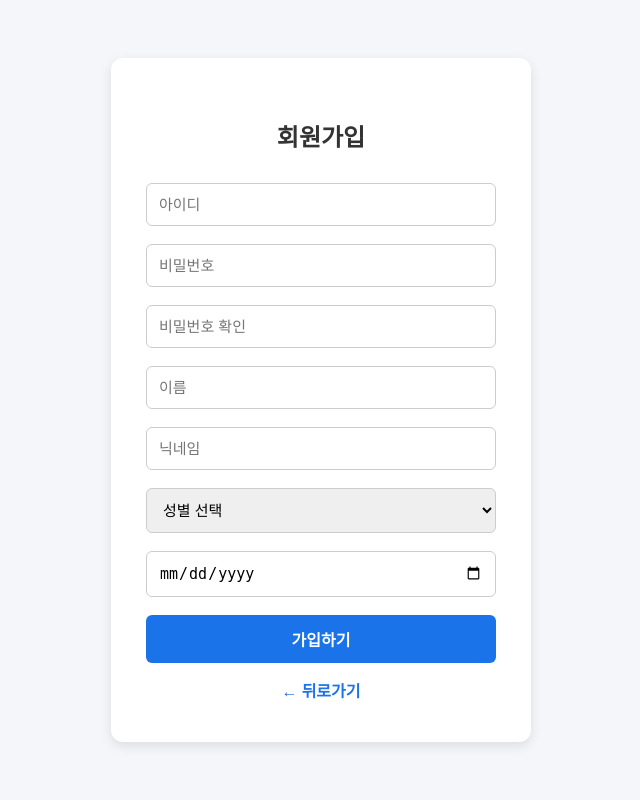
After one commit to kang-bs/senior-care-project, a Flask app: page /register in a window 1280 px wide. The commit adds this page. Shown: the whole page, without its empty margins (319-959 px from the left). Run offline with Flask 3, Linux system fonts and the light colour scheme.

Commit message:
일반 로그인 추가

```diff
--- a/requirements.txt
+++ b/requirements.txt
@@ -1,3 +1,4 @@
+bcrypt==4.3.0
 blinker==1.9.0
 cachelib==0.13.0
 certifi==2025.7.14
--- a/routes/auth.py
+++ b/routes/auth.py
@@ -4,6 +4,7 @@ from flask_dance.contrib.google import google
 from models import db, User
 import requests
 from config import Config
+import bcrypt
 
 # 인증 관련 라우트를 담당하는 블루프린트 생성
 auth_bp = Blueprint("auth", __name__)
@@ -46,13 +47,6 @@ def google_login_callback():
     # 로그인 처리 후 프로필 페이지로 이동
     login_user(user)
     return redirect(url_for("auth.profile"))
-
-# 로그인한 사용자의 프로필 페이지
-@auth_bp.route("/profile")
-@login_required
-def profile():
-    return render_template("profile.html", user=current_user)
-
 
 # 카카오 OAuth 로그인 후 콜백 처리
 @auth_bp.route("/kakao_login_callback")
@@ -117,6 +111,73 @@ def kakao_login_callback():
     login_user(user)
     return redirect(url_for("auth.profile"))
 
+# 로그인한 사용자의 프로필 페이지
+@auth_bp.route("/profile")
+@login_required
+def profile():
+    return render_template("profile.html", user=current_user)
+import bcrypt
+from flask import request, flash
+
+# 회원가입 라우트
+@auth_bp.route("/register", methods=["GET", "POST"])
+def register():
+    if request.method == "POST":
+        username = request.form["username"]
+        password = request.form["password"]
+        confirm_password = request.form["confirm_password"]
+        nickname = request.form["nickname"]
+        name = request.form.get("name")
+        gender = request.form.get("gender")
+        birth_date = request.form.get("birth_date")
+
+        if password != confirm_password:
+            flash("비밀번호가 일치하지 않습니다.")
+            return redirect(url_for("auth.register"))
+
+        if User.query.filter_by(username=username).first():
+            flash("이미 존재하는 사용자입니다.")
+            return redirect(url_for("auth.register"))
+
+        hashed_pw = bcrypt.hashpw(password.encode("utf-8"), bcrypt.gensalt())
+
+        user = User(
+            username=username,
+            password=hashed_pw.decode("utf-8"),
+            nickname=nickname,
+            name=name,
+            gender=gender,
+            birth_date=birth_date if birth_date else None,
+            user_type=0,
+            social_type=None,
+            social_id=None
+        )
+        db.session.add(user)
+        db.session.commit()
+        flash("회원가입 완료! 로그인 해주세요.")
+        return redirect(url_for("auth.home"))
+
+    return render_template("register.html")
+
+
+# 로그인 라우트
+@auth_bp.route("/login", methods=["GET", "POST"])
+def login():
+    if request.method == "POST":
+        username = request.form["username"]
+        password = request.form["password"]
+
+        user = User.query.filter_by(username=username).first()
+        if not user or not bcrypt.checkpw(password.encode("utf-8"), user.password.encode("utf-8")):
+            flash("로그인 실패. 아이디 또는 비밀번호를 확인하세요.")
+            return redirect(url_for("auth.login"))
+
+        login_user(user)
+        return redirect(url_for("auth.profile"))
+
+    return render_template("login.html")
+
+
 
 # 로그아웃 처리
 @auth_bp.route("/logout")
--- /dev/null
+++ b/templates/register.html
@@ -0,0 +1,108 @@
+<!DOCTYPE html>
+<html lang="ko">
+<head>
+    <meta charset="UTF-8">
+    <title>회원가입</title>
+    <style>
+        :root {
+            --main-color: #1a73e8;
+            --bg-color: #f5f6fa;
+            --form-bg: #fff;
+            --border-color: #ccc;
+            --text-color: #333;
+            --radius: 12px;
+            --shadow: 0 4px 12px rgba(0, 0, 0, 0.1);
+        }
+
+        * {
+            box-sizing: border-box;
+        }
+
+        body {
+            font-family: 'Segoe UI', sans-serif;
+            background-color: var(--bg-color);
+            display: flex;
+            justify-content: center;
+            align-items: center;
+            height: 100vh;
+            margin: 0;
+            padding: 0;
+        }
+
+        form {
+            background: var(--form-bg);
+            padding: 40px 35px;
+            border-radius: var(--radius);
+            box-shadow: var(--shadow);
+            width: 100%;
+            max-width: 420px;
+        }
+
+        h2 {
+            margin-bottom: 30px;
+            text-align: center;
+            color: var(--text-color);
+        }
+
+        input, select {
+            display: block;
+            width: 100%;
+            margin-bottom: 18px;
+            padding: 12px;
+            font-size: 15px;
+            border-radius: 6px;
+            border: 1px solid var(--border-color);
+        }
+
+        button {
+            width: 100%;
+            padding: 12px;
+            font-size: 16px;
+            background-color: var(--main-color);
+            color: #fff;
+            border: none;
+            border-radius: 6px;
+            font-weight: bold;
+            cursor: pointer;
+            transition: background-color 0.3s ease;
+        }
+
+        button:hover {
+            background-color: #135fce;
+        }
+
+        @media (max-width: 480px) {
+            form {
+                padding: 30px 25px;
+                max-width: 90%;
+            }
+        }
+    </style>
+</head>
+<body>
+    <form method="POST" action="{{ url_for('auth.register') }}">
+        <h2>회원가입</h2>
+        <input type="text" name="username" placeholder="아이디" required />
+        <input type="password" name="password" placeholder="비밀번호" required />
+        <input type="password" name="confirm_password" placeholder="비밀번호 확인" required />
+        <input type="text" name="name" placeholder="이름" />
+        <input type="text" name="nickname" placeholder="닉네임" required />
+        <select name="gender">
+            <option value="">성별 선택</option>
+            <option value="male">남성</option>
+            <option value="female">여성</option>
+        </select>
+        <input type="date" name="birth_date" placeholder="생년월일" />
+
+        <button type="submit">가입하기</button>
+        <a href="{{ url_for('auth.home') }}" style="
+            display: block;
+            text-align: center;
+            margin-top: 15px;
+            color: #1a73e8;
+            text-decoration: none;
+            font-weight: bold;
+        ">← 뒤로가기</a>
+    </form>
+</body>
+</html>
```
Also changed, not shown: templates/home.html (+28 -1 lines), templates/login.html (added, +90 -0 lines).
